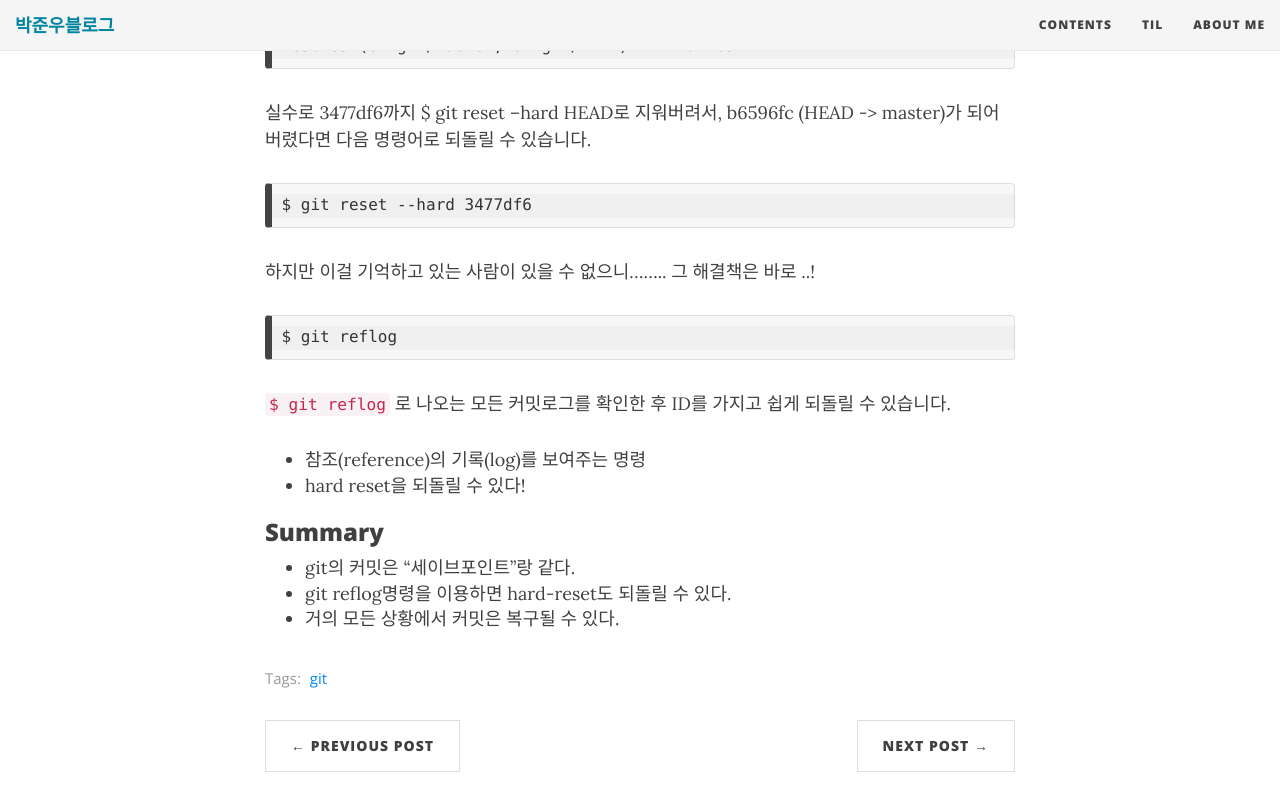
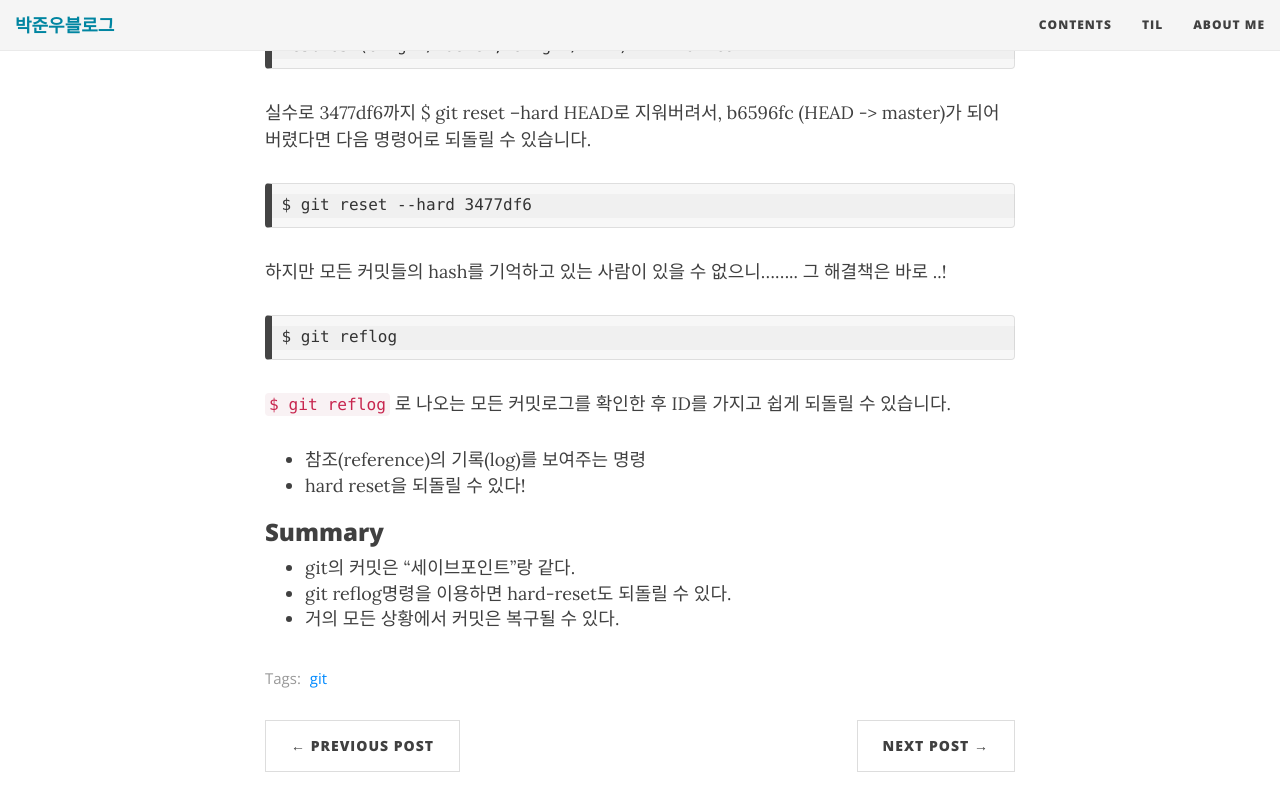
Before and after one commit to JUNWOO45/junwoo45.github.io.archived, a Jekyll site: the page built from _posts/2019-05-27-git_reflog.md, in a window 1280 px wide and 900 px high, scrolled down 997 px. Shown: the top 811 px of the window. Built offline with Jekyll 4.4.1, drawn with Linux system fonts in a browser that asks for light colours; nearby versions of some CDN libraries.

Commit message:
git reflog 내용 수정

````diff
--- a/_posts/2019-05-27-git_reflog.md
+++ b/_posts/2019-05-27-git_reflog.md
@@ -51,7 +51,7 @@ b6596fc (HEAD -> master)가 되어버렸다면 다음 명령어로 되돌릴 수
 $ git reset --hard 3477df6
 ```
 
-하지만 이걸 기억하고 있는 사람이 있을 수 없으니........
+하지만 모든 커밋들의 hash를 기억하고 있는 사람이 있을 수 없으니........
 그 해결책은 바로 ..!
 
 ```
````
